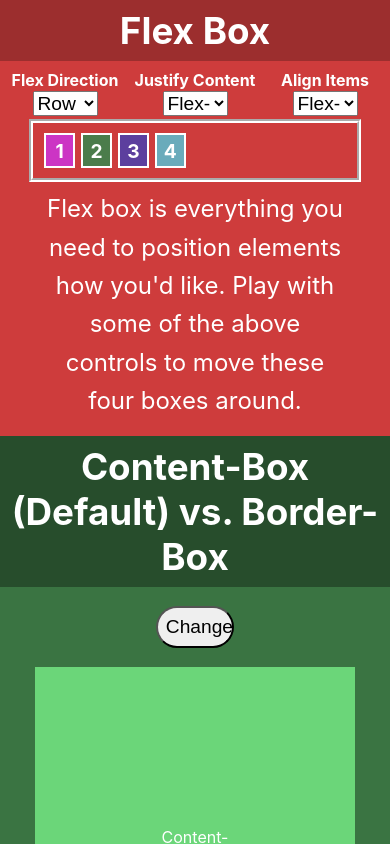
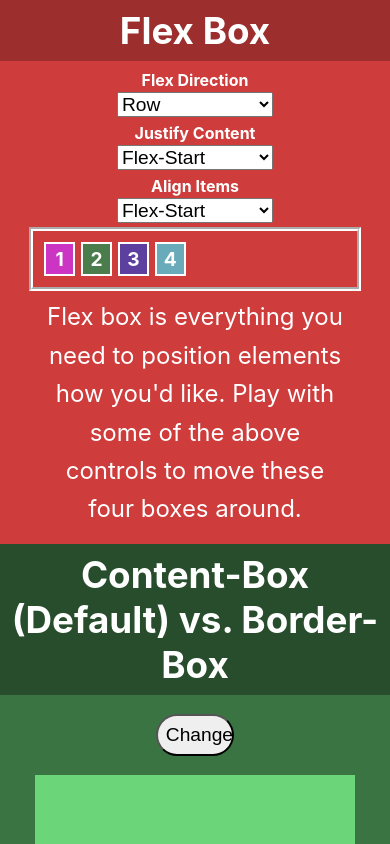
Before and after one commit to tylercorbett/css-showcase, a React (Create React App) app: page / in a window 390 px wide. Shown: the top 844 px of the page. Built offline with nearby package versions, Linux system fonts and the light colour scheme.

Commit message:
flexbox responsive

```diff
--- a/src/App.js
+++ b/src/App.js
@@ -16,15 +16,6 @@ class App extends Component {
         <div className='one'>
           <ButtonShowcase/>
         </div>
-        <div className='four'>
-          <h1>Div 4</h1>
-        </div>
-        <div className='five'>
-          <h1>Div 5</h1>
-        </div>
-        <div className='six'>
-          <h1>Div 6</h1>
-        </div>
       </main>
     );
   }
--- a/src/components/flexbox/FlexBox.module.scss
+++ b/src/components/flexbox/FlexBox.module.scss
@@ -99,3 +99,14 @@
     font-weight: bold;
     border: 2px white solid;
 }
+@media only screen and (max-width: 800px) {
+    .controls {
+        display: flex;
+        flex-direction: column;
+        align-items: center;
+    }
+    .select {
+        width: 80%;
+    }
+
+}
```
